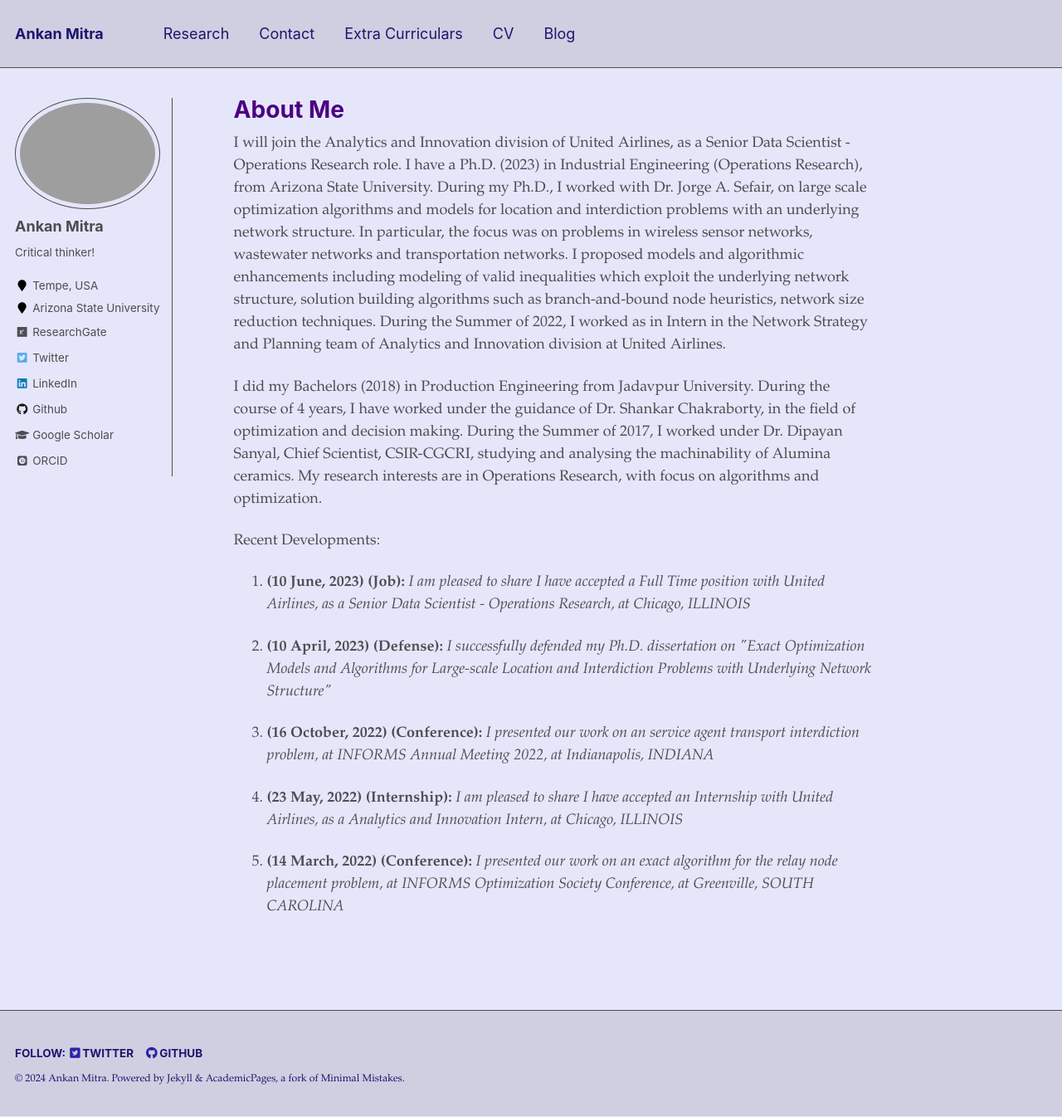
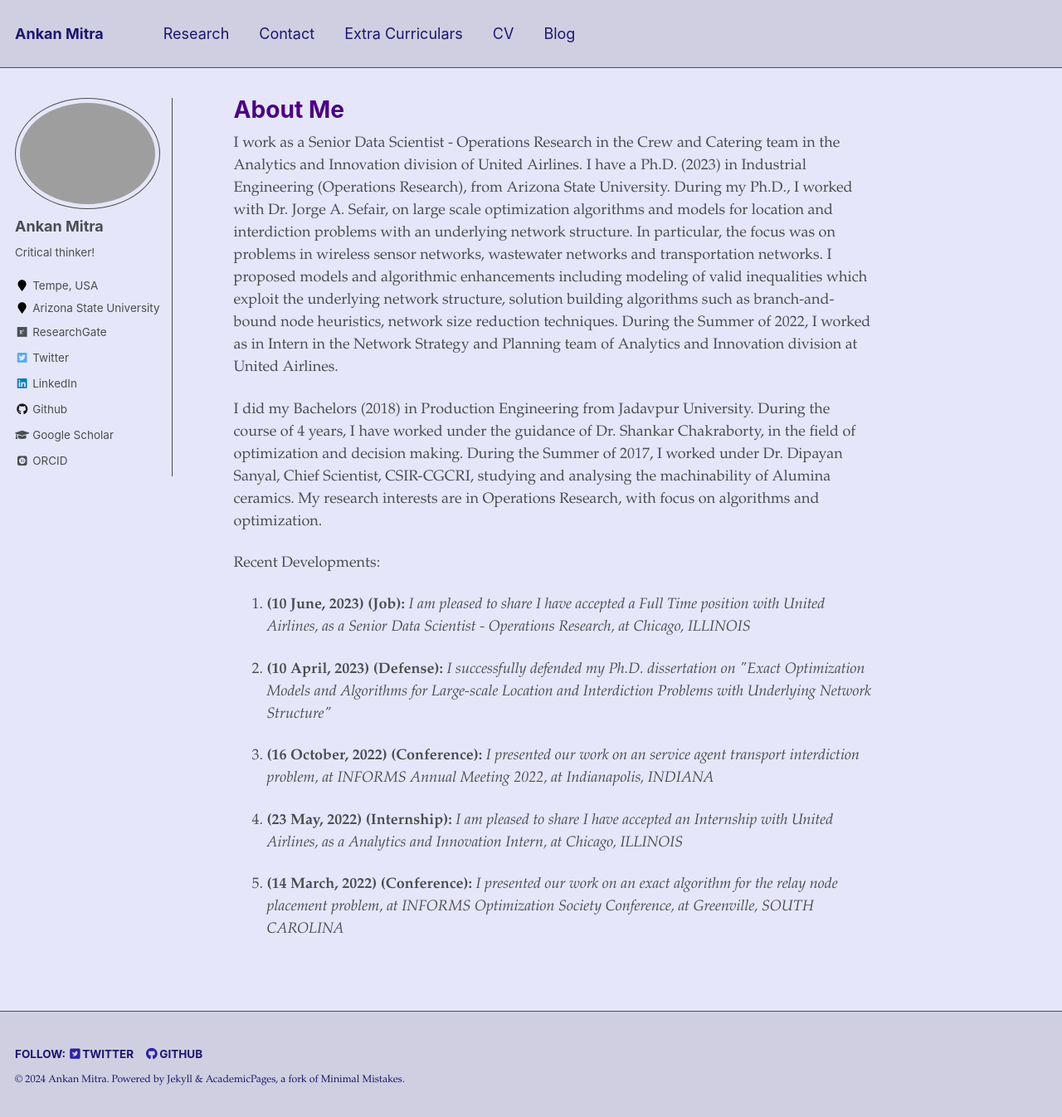
Before and after one commit to percyjackson9/percyjackson9.github.io, a Jekyll site: the page built from _pages/about.md, in a window 1280 px wide and 1346 px high. Shown: the whole window at 83% size. Built offline with Jekyll 4.4.1, drawn with Linux system fonts in a browser that asks for light colours; some web fonts are replaced.

Commit message:
Update about.md

```diff
--- a/_pages/about.md
+++ b/_pages/about.md
@@ -7,7 +7,7 @@
   - /about/
   - /about.html
 ---
-I will join the Analytics and Innovation division of United Airlines, as a Senior Data Scientist - Operations Research role. I have a Ph.D. (2023) in Industrial Engineering (Operations Research), from Arizona State University. During my Ph.D., I worked with Dr. Jorge A. Sefair, on large scale optimization algorithms and models for location and interdiction problems with an underlying network structure. In particular, the focus was on problems in wireless sensor networks, wastewater networks and transportation networks. I proposed models and algorithmic enhancements including modeling of valid inequalities which exploit the underlying network structure, solution building algorithms such as branch-and-bound node heuristics, network size reduction techniques. During the Summer of 2022, I worked as in Intern in the Network Strategy and Planning team of Analytics and Innovation division at United Airlines.
+I work as a Senior Data Scientist - Operations Research in the Crew and Catering team in the Analytics and Innovation division of United Airlines. I have a Ph.D. (2023) in Industrial Engineering (Operations Research), from Arizona State University. During my Ph.D., I worked with Dr. Jorge A. Sefair, on large scale optimization algorithms and models for location and interdiction problems with an underlying network structure. In particular, the focus was on problems in wireless sensor networks, wastewater networks and transportation networks. I proposed models and algorithmic enhancements including modeling of valid inequalities which exploit the underlying network structure, solution building algorithms such as branch-and-bound node heuristics, network size reduction techniques. During the Summer of 2022, I worked as in Intern in the Network Strategy and Planning team of Analytics and Innovation division at United Airlines.
 
 I did my Bachelors (2018) in Production Engineering from Jadavpur University. During the course of 4 years, I have worked under the guidance of Dr. Shankar Chakraborty, in the field of optimization and decision making. During the Summer of 2017, I worked under Dr. Dipayan Sanyal, Chief Scientist, CSIR-CGCRI, studying and analysing the machinability of Alumina ceramics. My research interests are in Operations Research, with focus on algorithms and optimization.
 
```
